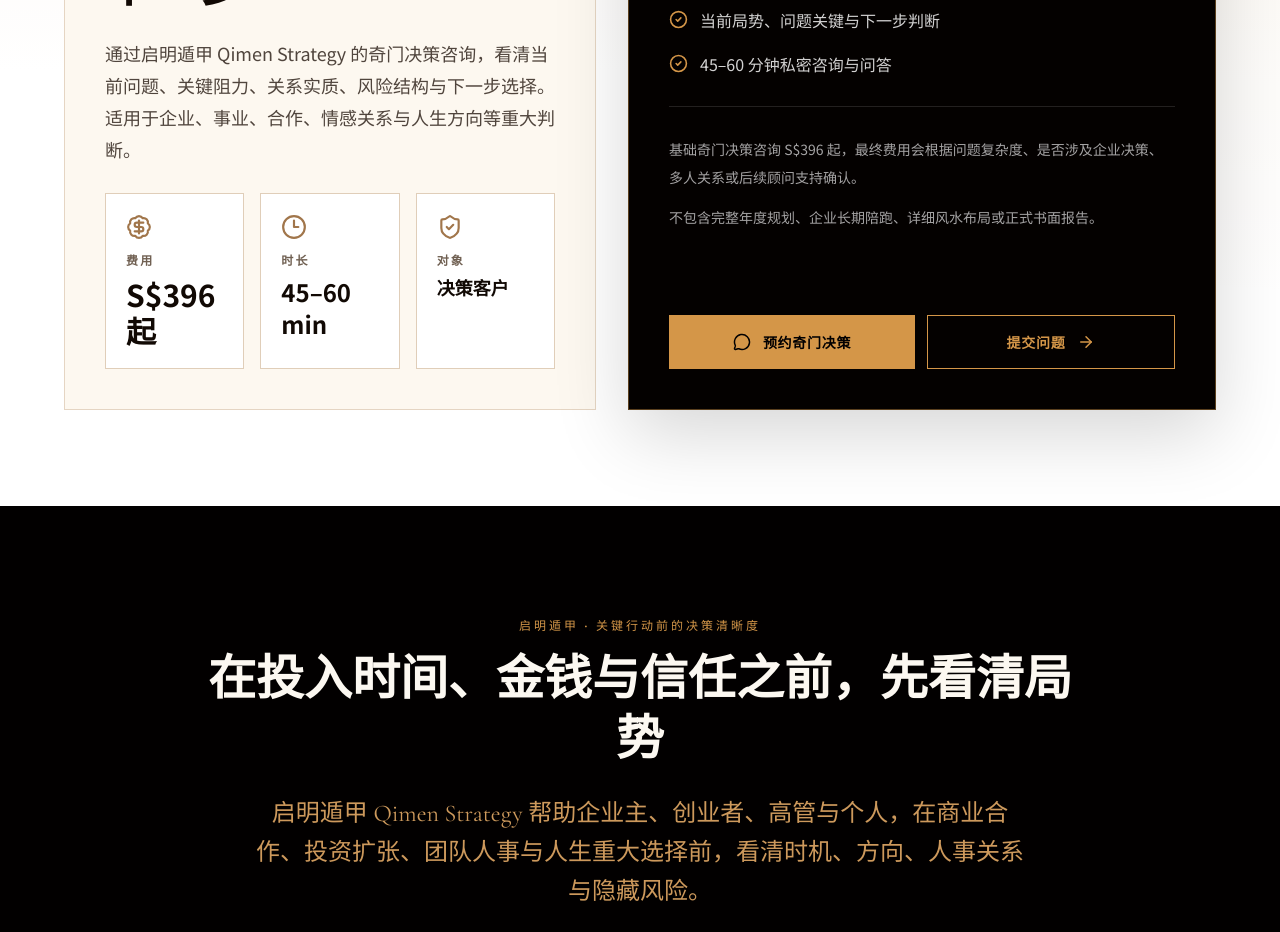
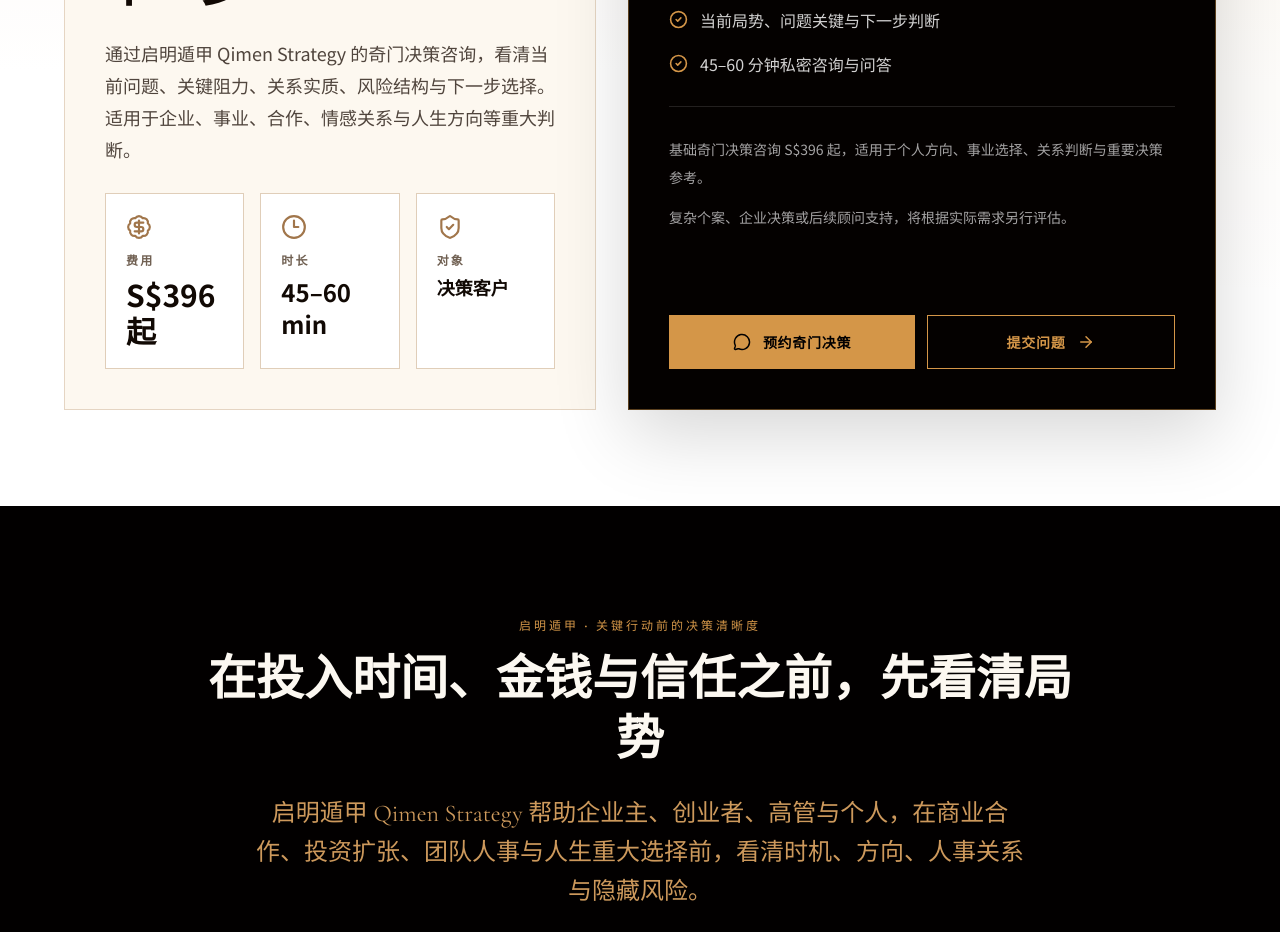
Before and after one commit to BODHIWONG/qmfeng-website, a Next.js app: page / in a window 1280 px wide. Shown: the part 5540-6472 px from the top of the page. Built offline with nearby package versions, Linux system fonts and the light colour scheme.

Commit message:
Refine Qimen decision consultation pricing copy

```diff
--- a/components/qimen-decision-consultation-section.tsx
+++ b/components/qimen-decision-consultation-section.tsx
@@ -17,12 +17,12 @@
 
 const boundaryItems = [
   {
-    zh: "基础奇门决策咨询 S$396 起，最终费用会根据问题复杂度、是否涉及企业决策、多人关系或后续顾问支持确认。",
-    en: "Qimen Decision Consultation starts from S$396. The final fee depends on the complexity of the issue, whether it involves business decisions, multiple parties or follow-up advisory support.",
+    zh: "基础奇门决策咨询 S$396 起，适用于个人方向、事业选择、关系判断与重要决策参考。",
+    en: "Qimen Decision Consultation starts from S$396, suitable for personal direction, career choices, relationship clarity and important decision support.",
   },
   {
-    zh: "不包含完整年度规划、企业长期陪跑、详细风水布局或正式书面报告。",
-    en: "This does not include a full annual plan, long-term business retainer, detailed Feng Shui layout or formal written report.",
+    zh: "复杂个案、企业决策或后续顾问支持，将根据实际需求另行评估。",
+    en: "Complex cases, business decisions or follow-up advisory support will be assessed according to the actual needs.",
   },
 ];
 
```
